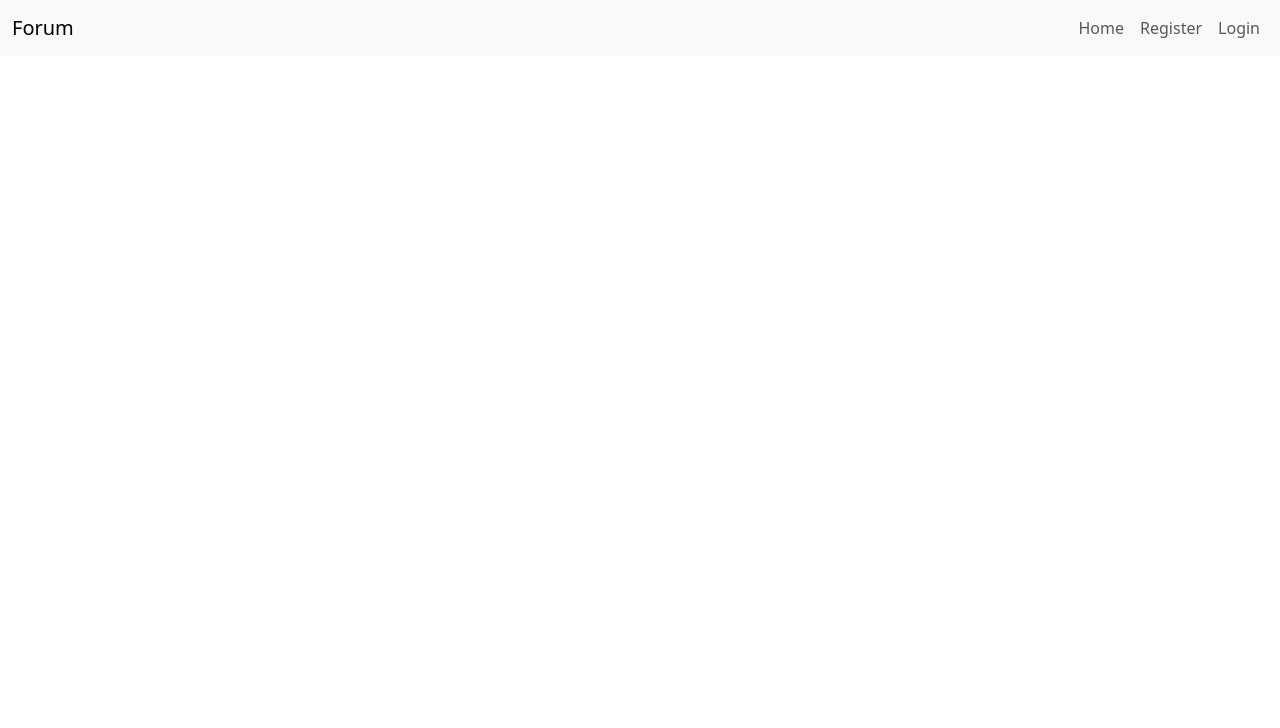
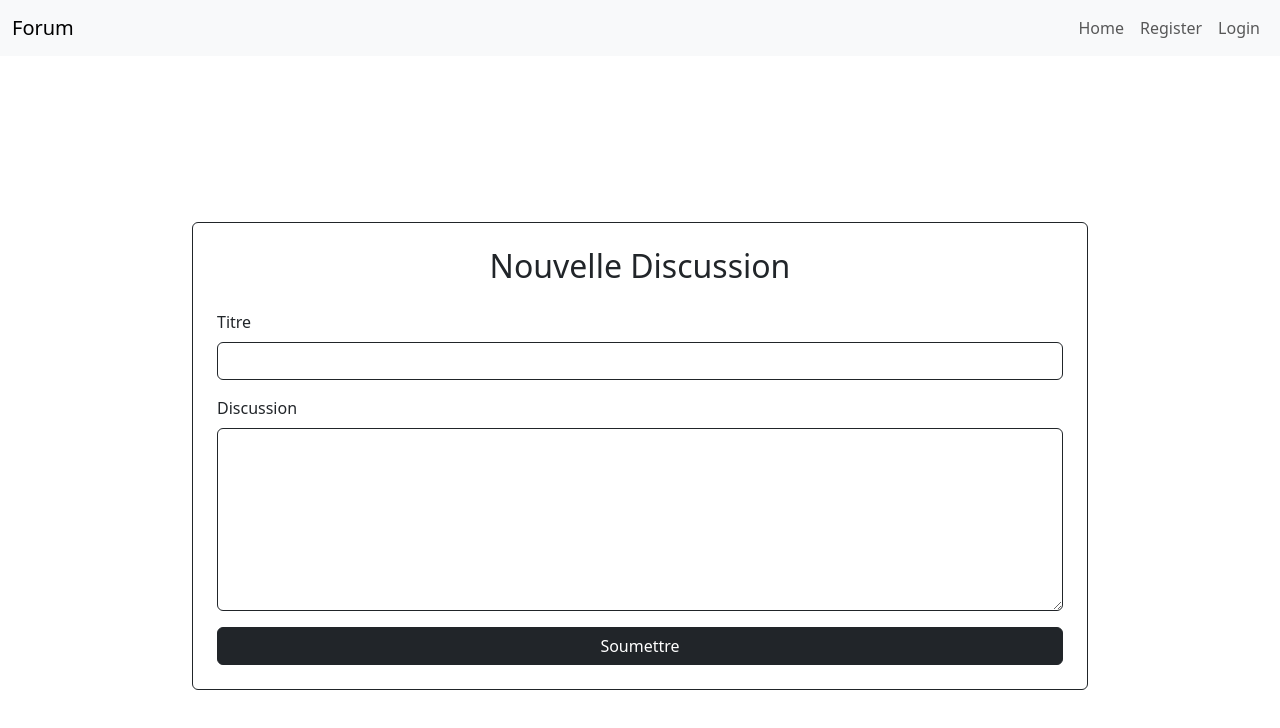
Before and after one commit to Nasrouhg24/Forum-Vue, a Vue app: page /create-discussion in a window 1280 px wide. Shown: the top 728 px of the page. Built offline with nearby package versions, Linux system fonts and the light colour scheme; no server answers.

Commit message:
Add new discussion form

```diff
--- a/src/components/NewDiscussionForm.vue
+++ b/src/components/NewDiscussionForm.vue
@@ -1,11 +1,86 @@
-<script setup>
+<template>
+    <div class="d-flex justify-content-center align-items-center min-vh-100 bg-white" >
+        <!-- Success Message -->
+        <div v-if="showSuccess" class="position-fixed end-0 m-3" style="top: 50px;">
+            <div class="alert alert-success alert-dismissible fade show" role="alert">
+                <strong>Discussion ajoutée avec succès !</strong>
+                <button
+                    type="button"
+                    class="btn-close"
+                    @click="showSuccess = false"
+                    aria-label="Close"
+                ></button>
+            </div>
+        </div>
 
-</script>
 
-<template>
-  <div></div>
+        <form class="w-100 p-4 border rounded border-dark" style="max-width: 70%;" @submit.prevent="handleSubmission">
+            <h2 class="mb-4 text-center text-dark">Nouvelle Discussion</h2>
+
+            <div class="mb-3">
+                <label for="titre" class="form-label text-dark">Titre</label>
+                <input
+                    type="text"
+                    class="form-control border-dark text-dark bg-white"
+                    id="titre"
+                    v-model="titre"
+                    required
+                />
+            </div>
+
+            <div class="mb-3">
+                <label for="description" class="form-label text-dark">Discussion</label>
+                <textarea
+                    class="form-control border-dark text-dark" style="height: 20ch;"
+                    id="description"
+                    v-model="description"
+                    required
+                ></textarea>
+            </div>
+
+            <button type="submit" class="btn btn-dark w-100">Soumettre</button>
+        </form>
+    </div>
 </template>
 
-<style scoped>
+<script setup>
+    import { ref } from 'vue';
+    import { db } from '@/composables/useFirestore';
+    import { collection, addDoc, Timestamp } from 'firebase/firestore';
+    import { auth } from "@/composables/useFirestore";
 
-</style>
+    const titre = ref("");
+    const description = ref("");
+
+    const showSuccess = ref(false);
+
+    // Check authentication state
+    const getCurrentUID = () => {
+        const user = auth.currentUser;
+        return user ? user.uid : null;
+    };
+
+    const handleSubmission = async () => {
+        try {
+            let userId = getCurrentUID();
+            if (userId === null) throw new Error("Failed to get user id");
+
+            // Create a new document in the "Discussion" collection
+            await addDoc(collection(db, "Discussion"), {
+                titre:       titre.value,
+                description: description.value,
+                createdAt:   Timestamp.now(),
+                createdBy:   userId
+            });
+
+            // Reset form fields
+            titre.value = "";
+            description.value = "";
+
+            showSuccess.value = true;
+            setTimeout(() => showSuccess.value = false, 3000);
+        } catch (error) {
+            console.error("Error adding discussion:", error);
+        }
+    };
+</script>
```
